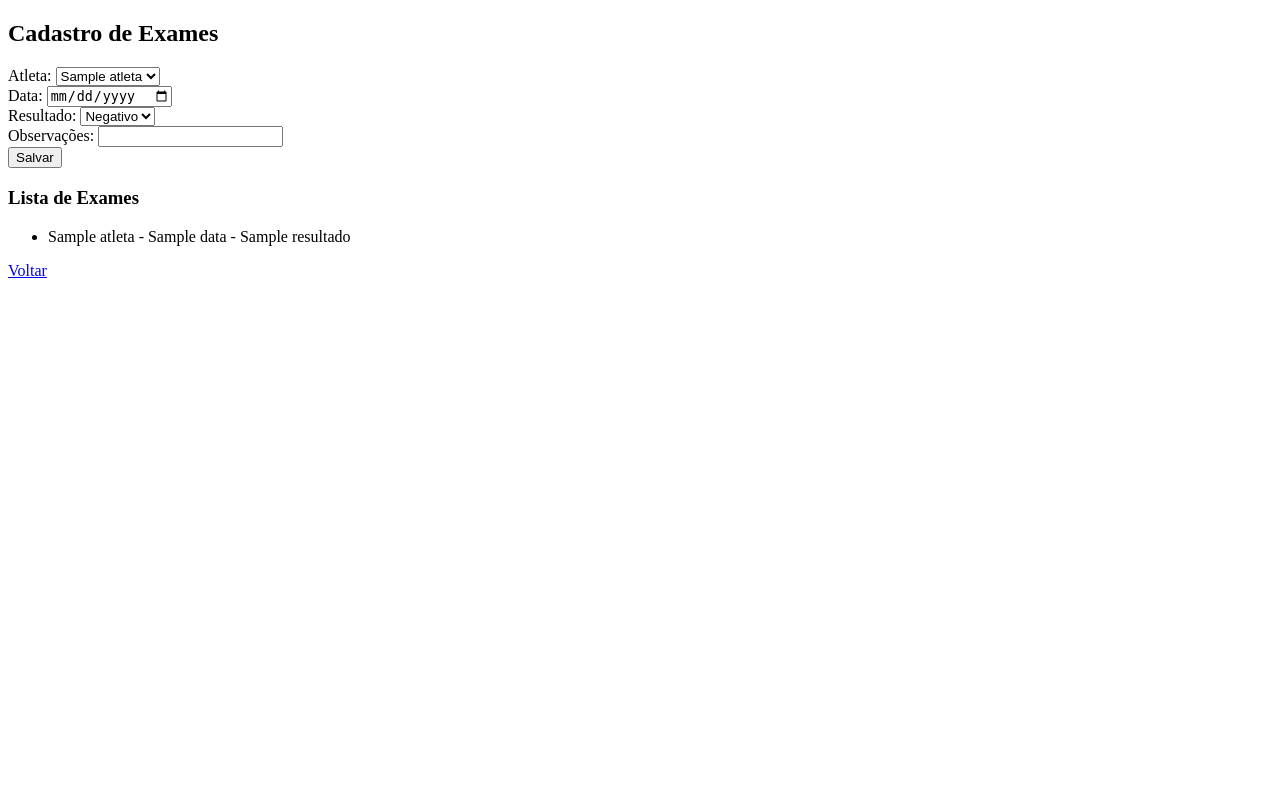
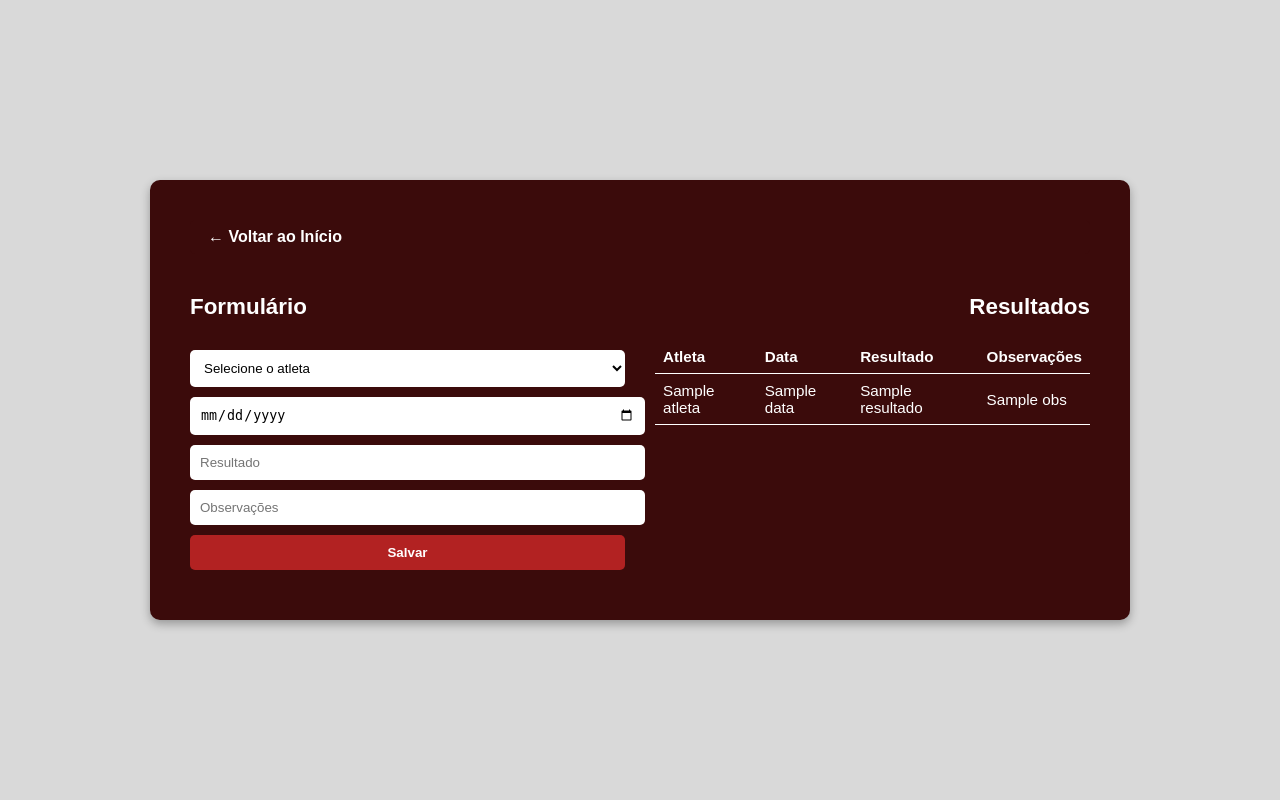
Before and after one commit to nicoletomazonipelentir/aplicacoes, a Flask app: page /exames in a window 1280 px wide. Run offline with Flask 3, Linux system fonts and the light colour scheme; a database or web service that is not in the repository returns one stand-in record (values such as "Sample title").

Commit message:
ta lindo e funcionando localmente

```diff
--- a/static/style.css
+++ b/static/style.css
@@ -1,7 +1,147 @@
 body {
-  font-family: Arial, sans-serif;
-  margin: 20px;
+    font-family: Arial, sans-serif;
+    background-color: #d9d9d9;
+    margin: 0;
+    padding: 0;
+    display: flex;
+    justify-content: center;
+    align-items: center;
+    height: 100vh;
 }
-h1, h2 {
-  color: #0074D9;
+
+.container {
+    background-color: #3b0b0b; /* vinho escuro */
+    color: #fff;
+    padding: 40px;
+    width: 80%;
+    max-width: 900px;
+    border-radius: 10px;
+    display: flex;
+    flex-direction: column;
+    gap: 20px;
+    box-shadow: 0 4px 10px rgba(0,0,0,0.3);
 }
+
+.titulos {
+    display: flex;
+    justify-content: space-between;
+    align-items: center;
+    font-size: 1.4em;
+    font-weight: bold;
+}
+
+.corpo {
+    display: flex;
+    justify-content: space-between;
+    gap: 30px;
+}
+
+.formulario,
+.resultados {
+    flex: 1;
+}
+
+.formulario input,
+.formulario select,
+.formulario button {
+    display: block;
+    width: 100%;
+    padding: 10px;
+    margin: 10px 0;
+    border: none;
+    border-radius: 5px;
+}
+
+.formulario input,
+.formulario select {
+    background-color: #fff;
+    color: #000;
+}
+
+.formulario button {
+    background-color: #b22222;
+    color: #fff;
+    font-weight: bold;
+    cursor: pointer;
+    transition: background 0.3s;
+}
+
+.formulario button:hover {
+    background-color: #e03e3e;
+}
+
+.resultados {
+    overflow-y: auto;
+}
+
+table {
+    width: 100%;
+    border-collapse: collapse;
+    color: #fff;
+    font-size: 0.95em;
+}
+
+th, td {
+    padding: 8px;
+    text-align: left;
+    border-bottom: 1px solid #fff;
+}
+
+tr:hover {
+    background-color: rgba(255, 255, 255, 0.1);
+}
+/* ==== ESTILO DA PÁGINA INICIAL ==== */
+body.inicio {
+    background-color: #d9d9d9;
+    display: flex;
+    justify-content: center;
+    align-items: center;
+    height: 100vh;
+    font-family: Arial, sans-serif;
+}
+
+.inicio-container {
+    text-align: center;
+}
+
+.inicio-container h2 {
+    font-size: 1.8em;
+    color: #000;
+    margin-bottom: 25px;
+}
+
+.links {
+    display: flex;
+    justify-content: center;
+    gap: 30px;
+}
+
+.links a {
+    text-decoration: none;
+    background-color: #3b0b0b; /* vinho escuro */
+    color: #fff;
+    padding: 10px 20px;
+    border-radius: 5px;
+    font-weight: bold;
+    transition: background 0.3s;
+}
+
+.links a:hover {
+    background-color: #b22222;
+}
+/* ==== BOTÃO VOLTAR ==== */
+.voltar {
+    display: inline-block;
+    margin-bottom: 20px;
+    text-decoration: none;
+    background-color: #3b0b0b; /* vinho escuro */
+    color: #fff;
+    padding: 8px 18px;
+    border-radius: 5px;
+    font-weight: bold;
+    transition: background 0.3s;
+}
+
+.voltar:hover {
+    background-color: #b22222;
+}
--- a/templates/exames.html
+++ b/templates/exames.html
@@ -3,38 +3,52 @@
 <head>
     <meta charset="UTF-8">
     <title>Cadastro de Exames</title>
+    <link rel="stylesheet" href="{{ url_for('static', filename='style.css') }}">
 </head>
 <body>
-  <h2>Cadastro de Exames</h2>
+  <div class="container">
+      <a href="{{ url_for('index') }}" class="voltar">← Voltar ao Início</a>
 
+      <div class="titulos">
+          <span>Formulário</span>
+          <span>Resultados</span>
+      </div>
+
+      <div class="corpo">
+          <div class="formulario">
               <form method="post" action="/novo_exame">
-    Atleta:
-    <select name="atleta">
-      {% for a in atletas %}
-      <option value="{{ a.nome }}">{{ a.nome }}</option>
+                  <select name="atleta" required>
+                      <option value="">Selecione o atleta</option>
+                      {% for atleta in atletas %}
+                      <option value="{{ atleta.nome }}">{{ atleta.nome }}</option>
                       {% endfor %}
-    </select><br>
-
-    Data: <input type="date" name="data"><br>
-
-    Resultado:
-    <select name="resultado">
-      <option>Negativo</option>
-      <option>Positivo</option>
-    </select><br>
-
-    Observações: <input name="obs"><br>
-
+                  </select>
+                  <input type="date" name="data" required>
+                  <input type="text" name="resultado" placeholder="Resultado" required>
+                  <input type="text" name="obs" placeholder="Observações">
                   <button type="submit">Salvar</button>
               </form>
+          </div>
 
-  <h3>Lista de Exames</h3>
-  <ul>
-    {% for e in exames %}
-    <li>{{ e.atleta }} - {{ e.data }} - {{ e.resultado }}</li>
+          <div class="resultados">
+              <table>
+                  <tr>
+                      <th>Atleta</th>
+                      <th>Data</th>
+                      <th>Resultado</th>
+                      <th>Observações</th>
+                  </tr>
+                  {% for exame in exames %}
+                  <tr>
+                      <td>{{ exame.atleta }}</td>
+                      <td>{{ exame.data }}</td>
+                      <td>{{ exame.resultado }}</td>
+                      <td>{{ exame.obs }}</td>
+                  </tr>
                   {% endfor %}
-  </ul>
-
-  <a href="/">Voltar</a>
+              </table>
+          </div>
+      </div>
+  </div>
 </body>
 </html>
```
Also changed, not shown: templates/atletas.html (+39 -17 lines), templates/index.html (+9 -12 lines). Lines whose indentation alone changed are shown as unchanged.
